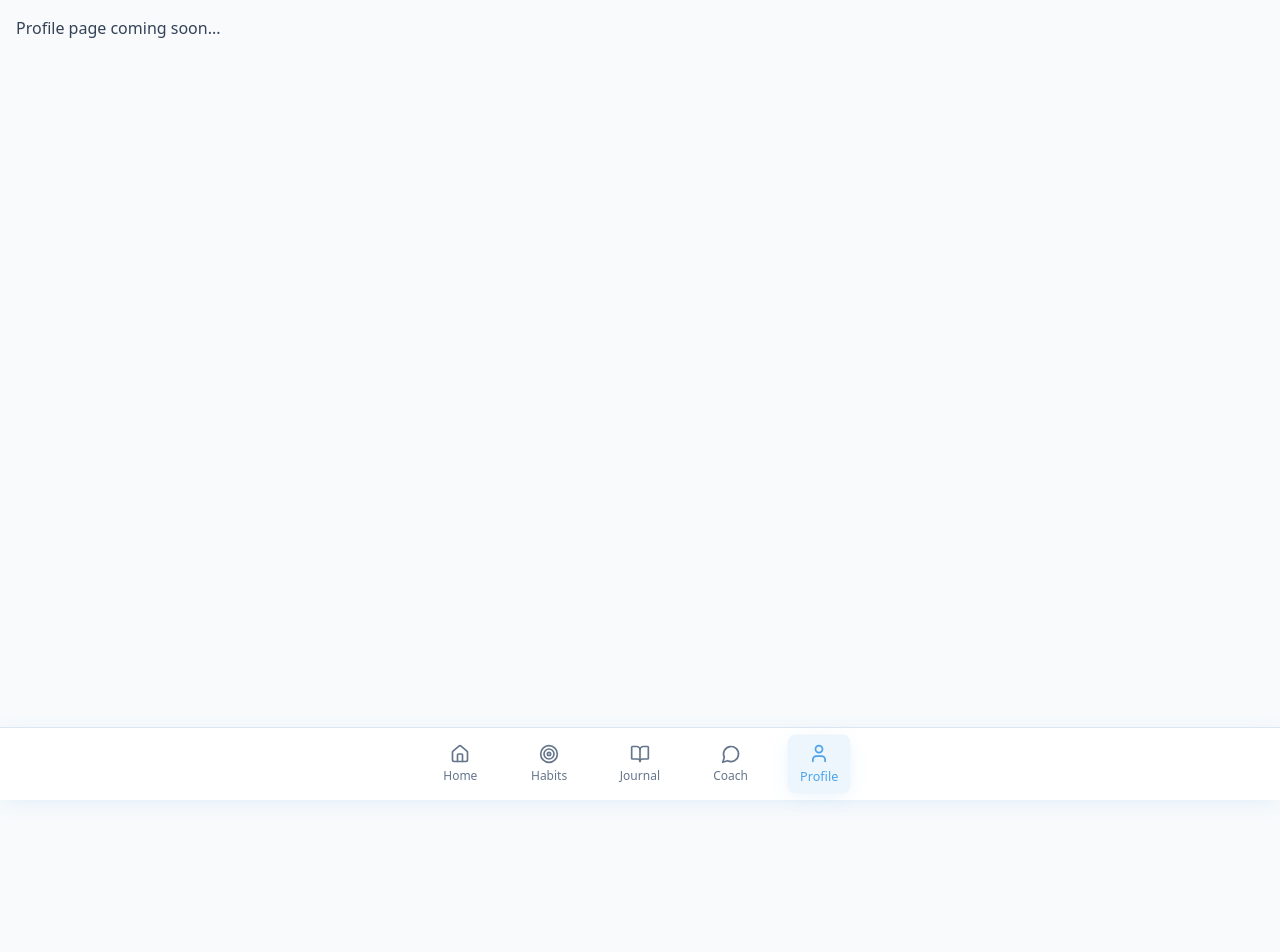
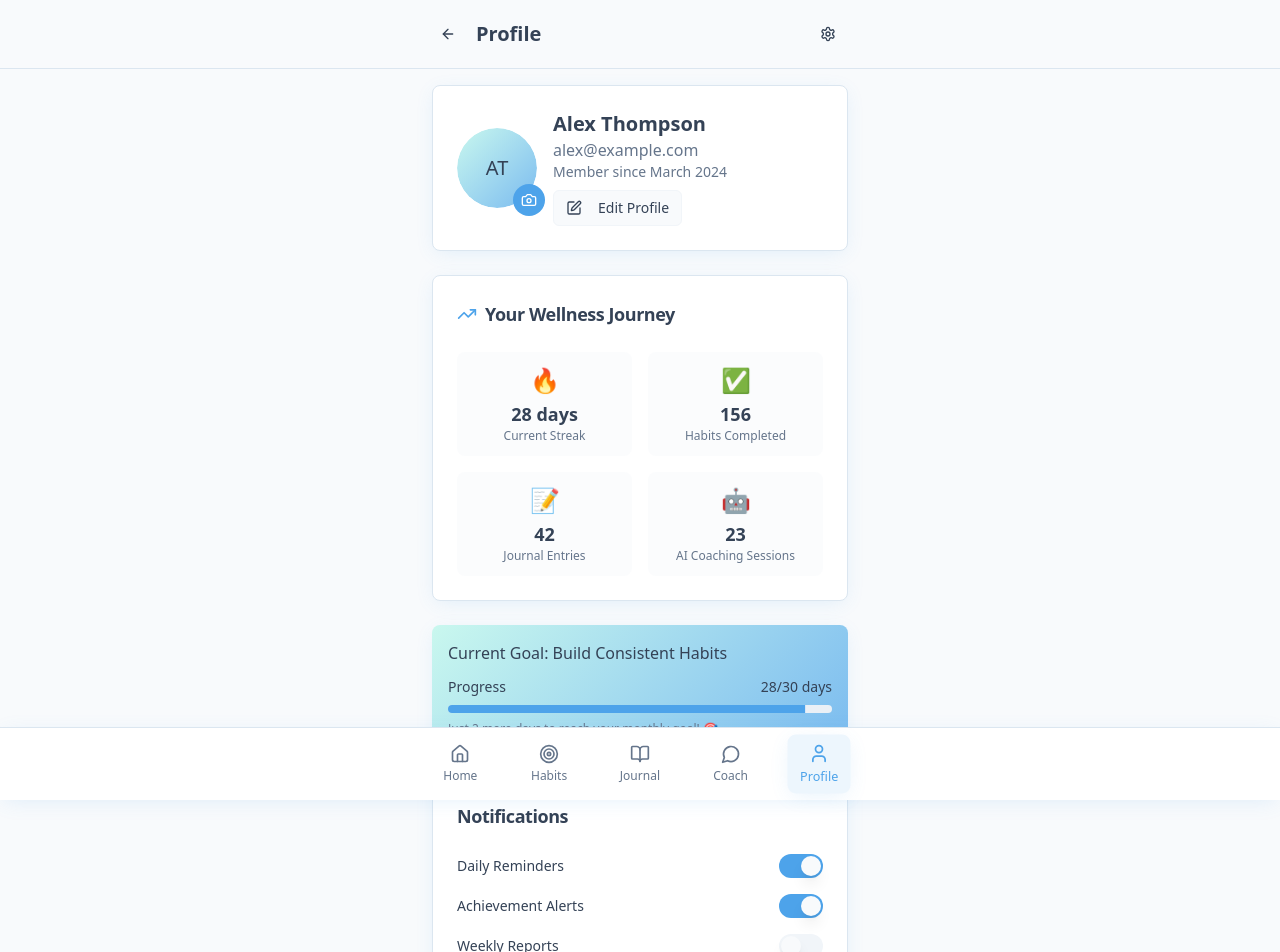
Before and after one commit to kylescheetz/thrivegpt, a React (Vite) app: page /profile in a window 1280 px wide. Shown: the top 952 px of the page. Before the commit the page ends 800 px from the top, so only its background shows below. Built offline with nearby package versions, Linux system fonts and the light colour scheme.

Commit message:
Create Profile Page
Develop the profile page for the ThriveGPT app, incorporating standard health and wellness profile page elements.

```diff
--- a/src/App.tsx
+++ b/src/App.tsx
@@ -7,6 +7,7 @@ import Dashboard from "./pages/Dashboard";
 import Habits from "./pages/Habits";
 import Journal from "./pages/Journal";
 import Coach from "./pages/Coach";
+import Profile from "./pages/Profile";
 import { BottomNavigation } from "./components/ui/navigation";
 import NotFound from "./pages/NotFound";
 
@@ -24,7 +25,7 @@ const App = () => (
             <Route path="/habits" element={<Habits />} />
             <Route path="/journal" element={<Journal />} />
             <Route path="/coach" element={<Coach />} />
-            <Route path="/profile" element={<div className="p-4 pb-20">Profile page coming soon...</div>} />
+            <Route path="/profile" element={<Profile />} />
             {/* ADD ALL CUSTOM ROUTES ABOVE THE CATCH-ALL "*" ROUTE */}
             <Route path="*" element={<NotFound />} />
           </Routes>
--- /dev/null
+++ b/src/pages/Profile.tsx
@@ -0,0 +1,214 @@
+import React, { useState } from 'react';
+import { ArrowLeft, Edit, Settings, Download, Share2, Bell, Shield, HelpCircle, LogOut, Camera, TrendingUp } from 'lucide-react';
+import { useNavigate } from 'react-router-dom';
+import { Button } from '@/components/ui/button';
+import { Card, CardContent, CardHeader, CardTitle } from '@/components/ui/card';
+import { Avatar, AvatarFallback, AvatarImage } from '@/components/ui/avatar';
+import { Switch } from '@/components/ui/switch';
+import { Separator } from '@/components/ui/separator';
+import { Progress } from '@/components/ui/progress';
+
+const profileData = {
+  name: 'Alex Thompson',
+  email: 'alex@example.com',
+  joinDate: 'March 2024',
+  streakDays: 28,
+  totalHabits: 12,
+  completedSessions: 156,
+  avatar: null
+};
+
+const wellnessStats = [
+  { label: 'Current Streak', value: '28 days', icon: '🔥' },
+  { label: 'Habits Completed', value: '156', icon: '✅' },
+  { label: 'Journal Entries', value: '42', icon: '📝' },
+  { label: 'AI Coaching Sessions', value: '23', icon: '🤖' }
+];
+
+const settingSections = [
+  {
+    title: 'Notifications',
+    items: [
+      { label: 'Daily Reminders', enabled: true },
+      { label: 'Achievement Alerts', enabled: true },
+      { label: 'Weekly Reports', enabled: false }
+    ]
+  },
+  {
+    title: 'Privacy',
+    items: [
+      { label: 'Share Anonymous Data', enabled: true },
+      { label: 'Personalized Insights', enabled: true }
+    ]
+  }
+];
+
+export default function Profile() {
+  const navigate = useNavigate();
+  const [notifications, setNotifications] = useState({
+    daily: true,
+    achievements: true,
+    weekly: false
+  });
+  const [privacy, setPrivacy] = useState({
+    anonymousData: true,
+    personalizedInsights: true
+  });
+
+  return (
+    <div className="min-h-screen bg-background pb-20">
+      {/* Header */}
+      <div className="sticky top-0 z-10 bg-background border-b border-border">
+        <div className="flex items-center justify-between p-4 max-w-md mx-auto">
+          <div className="flex items-center gap-3">
+            <Button
+              variant="ghost"
+              size="sm"
+              onClick={() => navigate('/')}
+              className="p-2"
+            >
+              <ArrowLeft className="h-5 w-5" />
+            </Button>
+            <h1 className="text-xl font-semibold">Profile</h1>
+          </div>
+          <Button variant="ghost" size="sm">
+            <Settings className="h-4 w-4" />
+          </Button>
+        </div>
+      </div>
+
+      <div className="p-4 max-w-md mx-auto space-y-6">
+        {/* Profile Header */}
+        <Card className="shadow-wellness">
+          <CardContent className="p-6">
+            <div className="flex items-center gap-4">
+              <div className="relative">
+                <Avatar className="h-20 w-20">
+                  <AvatarImage src={profileData.avatar || undefined} />
+                  <AvatarFallback className="text-xl bg-gradient-wellness">
+                    {profileData.name.split(' ').map(n => n[0]).join('')}
+                  </AvatarFallback>
+                </Avatar>
+                <Button
+                  size="sm"
+                  className="absolute -bottom-2 -right-2 h-8 w-8 rounded-full p-0"
+                >
+                  <Camera className="h-4 w-4" />
+                </Button>
+              </div>
+
+              <div className="flex-1">
+                <h2 className="text-xl font-semibold">{profileData.name}</h2>
+                <p className="text-muted-foreground">{profileData.email}</p>
+                <p className="text-sm text-muted-foreground">Member since {profileData.joinDate}</p>
+
+                <Button variant="outline" size="sm" className="mt-2">
+                  <Edit className="h-4 w-4 mr-2" />
+                  Edit Profile
+                </Button>
+              </div>
+            </div>
+          </CardContent>
+        </Card>
+
+        {/* Wellness Stats */}
+        <Card className="shadow-wellness">
+          <CardHeader>
+            <CardTitle className="text-lg flex items-center gap-2">
+              <TrendingUp className="h-5 w-5 text-primary" />
+              Your Wellness Journey
+            </CardTitle>
+          </CardHeader>
+          <CardContent className="grid grid-cols-2 gap-4">
+            {wellnessStats.map((stat, index) => (
+              <div key={index} className="text-center p-3 rounded-lg bg-muted/30">
+                <div className="text-2xl mb-1">{stat.icon}</div>
+                <div className="font-semibold text-lg">{stat.value}</div>
+                <div className="text-xs text-muted-foreground">{stat.label}</div>
+              </div>
+            ))}
+          </CardContent>
+        </Card>
+
+        {/* Current Goal Progress */}
+        <Card className="shadow-wellness bg-gradient-wellness border-0">
+          <CardContent className="p-4">
+            <h3 className="font-medium mb-3">Current Goal: Build Consistent Habits</h3>
+            <div className="space-y-2">
+              <div className="flex justify-between text-sm">
+                <span>Progress</span>
+                <span>28/30 days</span>
+              </div>
+              <Progress value={93} className="h-2" />
+              <p className="text-xs text-muted-foreground">
+                Just 2 more days to reach your monthly goal! 🎯
+              </p>
+            </div>
+          </CardContent>
+        </Card>
+
+        {/* Settings Sections */}
+        {settingSections.map((section, sectionIndex) => (
+          <Card key={sectionIndex} className="shadow-wellness">
+            <CardHeader>
+              <CardTitle className="text-lg">{section.title}</CardTitle>
+            </CardHeader>
+            <CardContent className="space-y-4">
+              {section.items.map((item, itemIndex) => (
+                <div key={itemIndex} className="flex items-center justify-between">
+                  <span className="text-sm">{item.label}</span>
+                  <Switch
+                    checked={item.enabled}
+                    onCheckedChange={(checked) => {
+                      // Handle toggle logic here
+                      console.log(`${item.label}: ${checked}`);
+                    }}
+                  />
+                </div>
+              ))}
+            </CardContent>
+          </Card>
+        ))}
+
+        {/* Action Buttons */}
+        <Card className="shadow-wellness">
+          <CardContent className="p-4 space-y-3">
+            <Button variant="outline" className="w-full justify-start">
+              <Download className="h-4 w-4 mr-3" />
+              Export My Data
+            </Button>
+            <Button variant="outline" className="w-full justify-start">
+              <Share2 className="h-4 w-4 mr-3" />
+              Share Progress
+            </Button>
+            <Button variant="outline" className="w-full justify-start">
+              <Bell className="h-4 w-4 mr-3" />
+              Notification Settings
+            </Button>
+            <Button variant="outline" className="w-full justify-start">
+              <Shield className="h-4 w-4 mr-3" />
+              Privacy & Security
+            </Button>
+            <Button variant="outline" className="w-full justify-start">
+              <HelpCircle className="h-4 w-4 mr-3" />
+              Help & Support
+            </Button>
+
+            <Separator className="my-4" />
+
+            <Button variant="outline" className="w-full justify-start text-destructive hover:text-destructive">
+              <LogOut className="h-4 w-4 mr-3" />
+              Sign Out
+            </Button>
+          </CardContent>
+        </Card>
+
+        {/* App Info */}
+        <div className="text-center text-xs text-muted-foreground space-y-1">
+          <p>ThriveGPT v1.0.0</p>
+          <p>Made with ❤️ for your wellness journey</p>
+        </div>
+      </div>
+    </div>
+  );
+}
```
